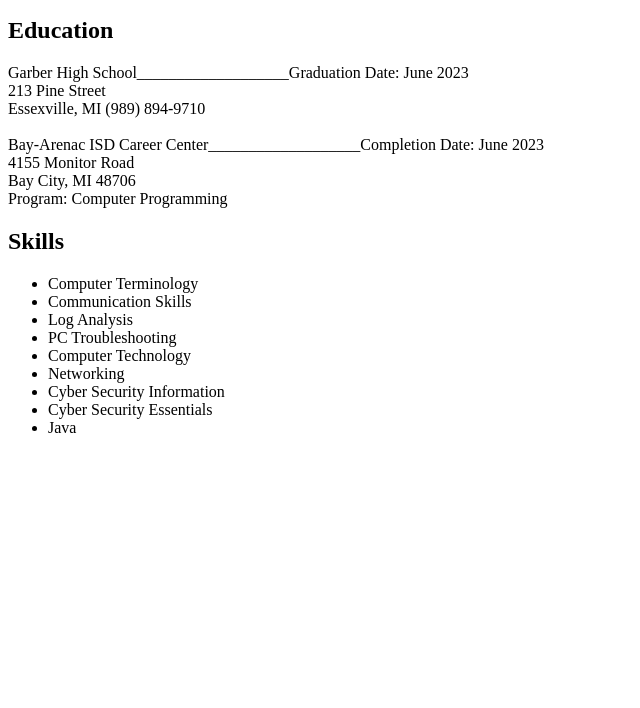
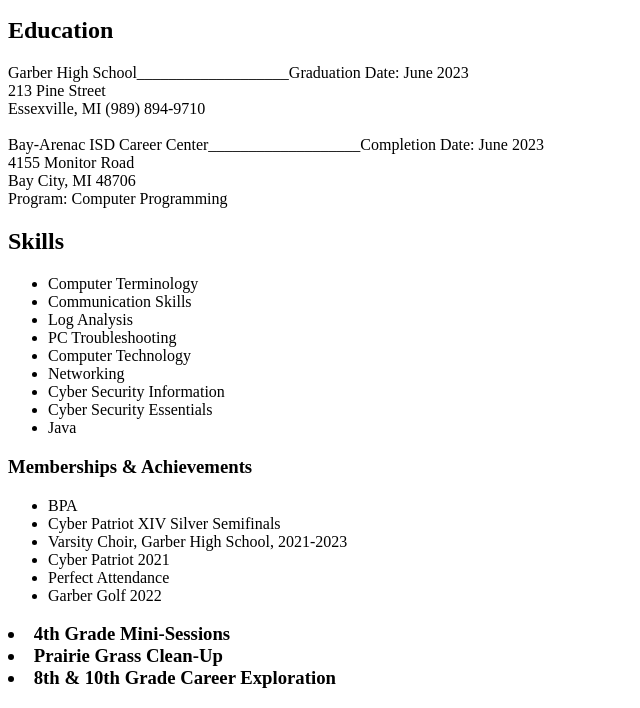
Before and after one commit to ShaneWeaver0415/ShaneWeaver0415.github.io, a plain HTML site: page 1-1/index.html in a window 1280 px wide. Shown: the part 135-843 px from the top of the page, without its empty margins (0-640 px from the left). Before the commit the page ends 800 px from the top, so only its background shows below. Drawn offline with Linux system fonts and the light colour scheme.

Commit message:
Update index.html

```diff
--- a/1-1/index.html
+++ b/1-1/index.html
@@ -32,4 +32,18 @@ shaneweaver702@icloud.com
 <li>Cyber Security Essentials</li>
 <li>Java</li>
 </ul>
+<h3>Memberships & Achievements</h3>
+<ul>
+<li>BPA</li>
+<li>Cyber Patriot XIV Silver Semifinals</li>
+<li>Varsity Choir, Garber High School, 2021-2023</li>
+<li>Cyber Patriot 2021</li>
+<li>Perfect Attendance</li>
+<li>Garber Golf 2022</li>
+</ul>
+<h3>
+<li>4th Grade Mini-Sessions</li>
+<li>Prairie Grass Clean-Up</li>
+<li>8th & 10th Grade Career Exploration</li>
+</h3>
 </html>
```
